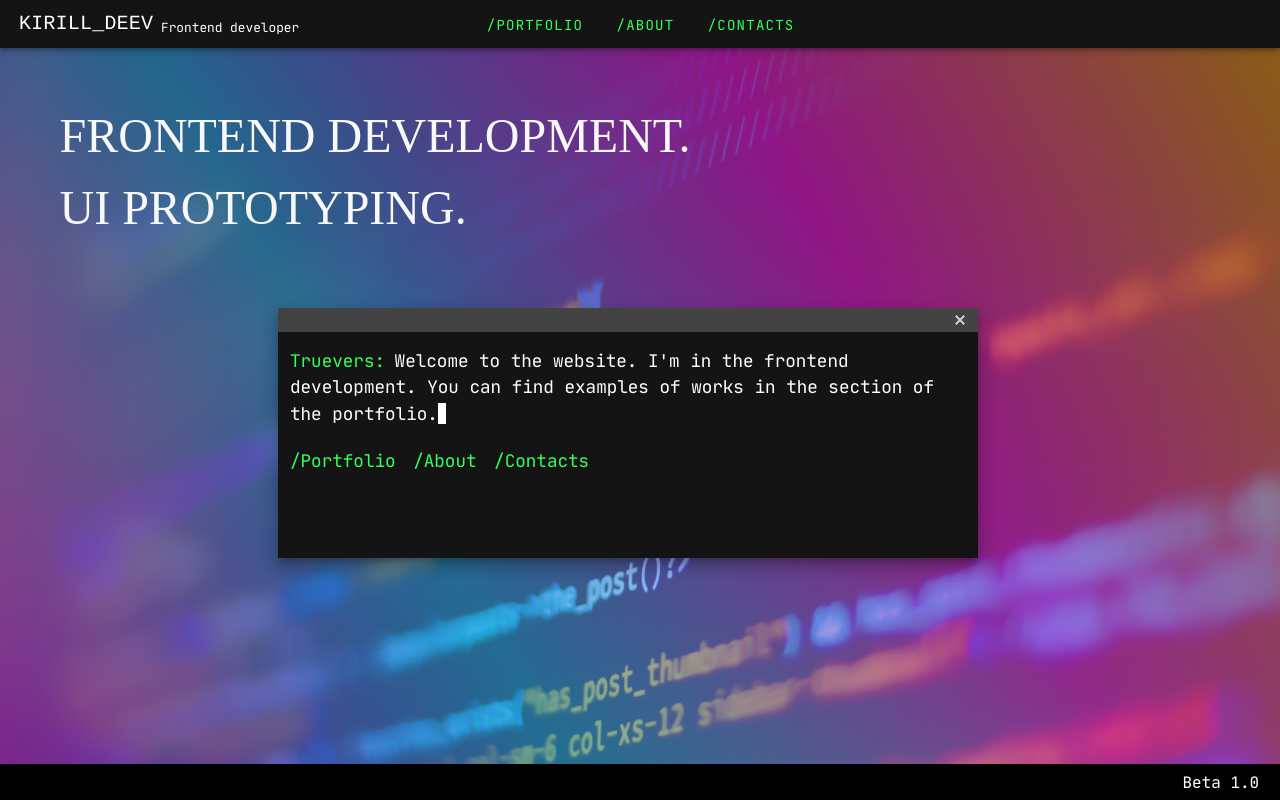
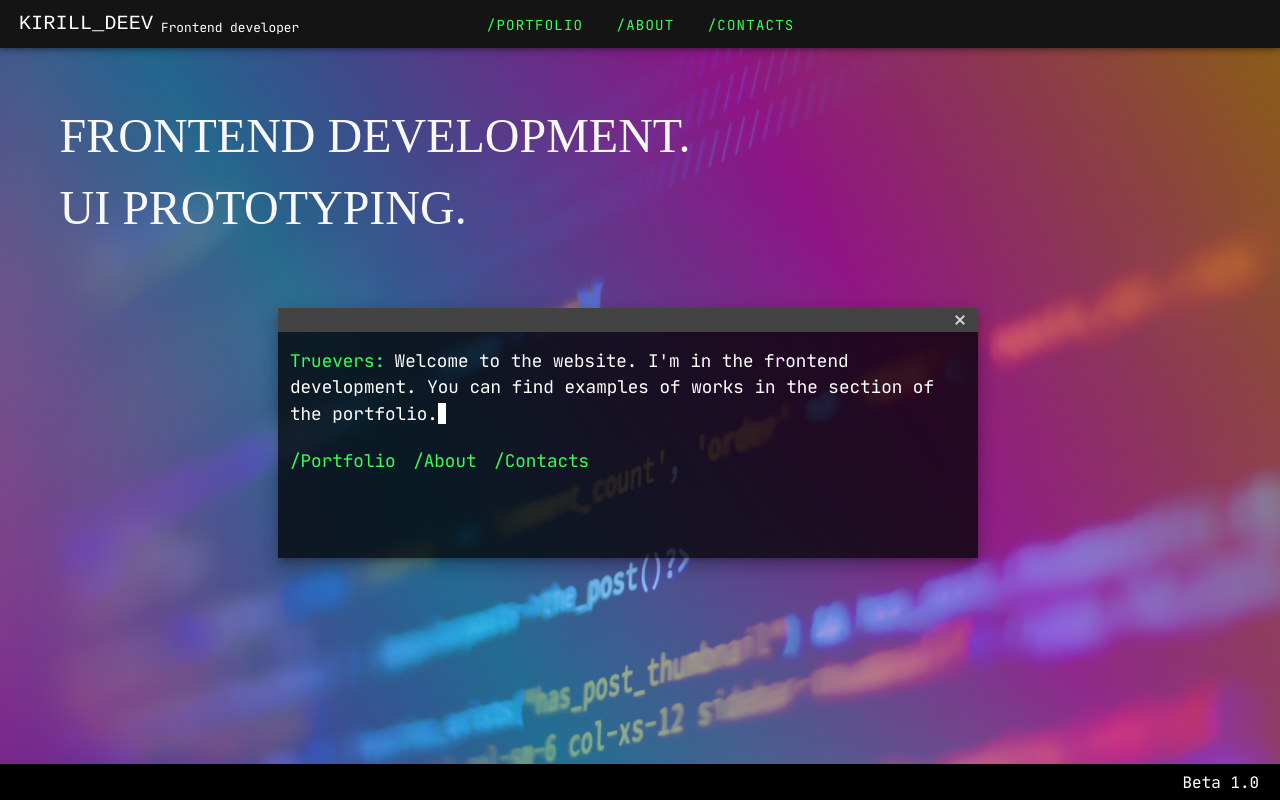
Before and after one commit to deevkv/portfolio, a Vue app: page / in a window 1280 px wide. Built offline with nearby package versions, Linux system fonts and the light colour scheme; a web font is replaced by a local one.

Commit message:
Window transparency added to 'Home'.

```diff
--- a/src/components/Home.vue
+++ b/src/components/Home.vue
@@ -183,7 +183,7 @@
   .home__card {
     max-width: 700px;
     min-height: 250px;
-    background: rgb(20, 20, 20) !important;
+    background: rgb(0, 0, 0, 0.75) !important;
   }
 
 /*   .home__card:hover {
```
Also changed, not shown: 1 other file (tests, documents, lock files or other folders).
